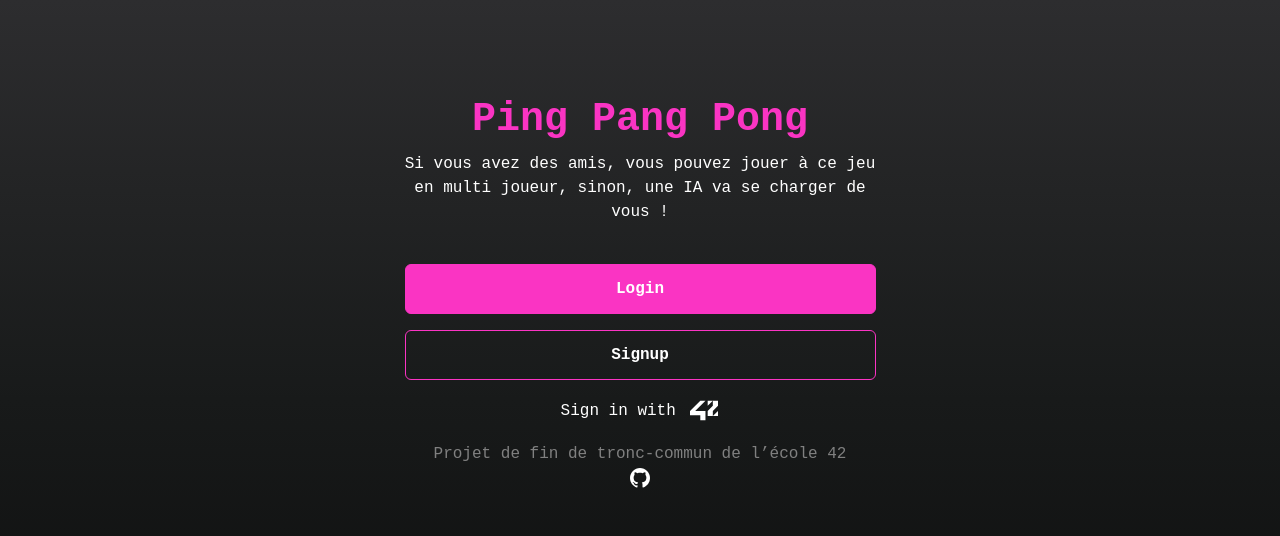
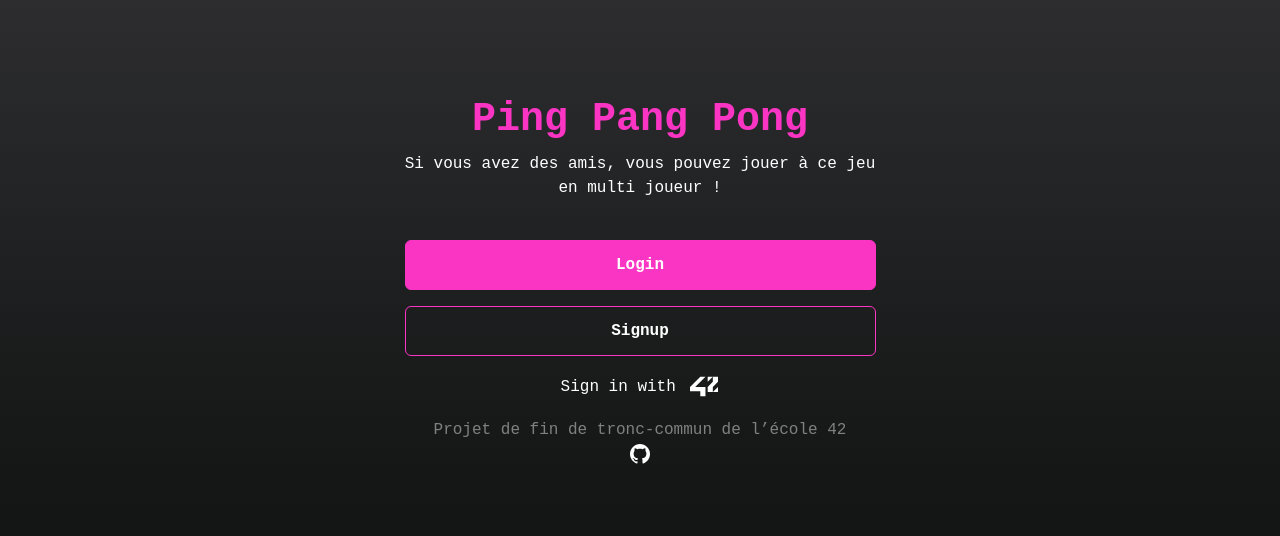
Before and after one commit to AntoineA67/ft_transcendence, a React (Create React App) app in the folder srcs/frontend/: page /login in a window 1280 px wide. Shown: the top 536 px of the page. Built offline with nearby package versions, Linux system fonts and the light colour scheme; no server answers.

Commit message:
sorry for the push on master, it was just a lit

```diff
--- a/srcs/frontend/src/pages/Login.tsx
+++ b/srcs/frontend/src/pages/Login.tsx
@@ -195,14 +195,14 @@ export function LandingPage() {
 
 	return (
 		<>
-			<div className="conatiner text-center">
+			<div className="text-center">
 				<div className="row justify-content-center h-100">
 					<div className='col-sm-6 col-lg-6'>
 						<div className="h-75 d-flex flex-column justify-content-evenly ">
 							<div className="w-75 align-self-center mt-5">
 								<h1 className='magenta-text mt-5'><b>Ping Pang Pong</b></h1>
 								<p className='white-text'>
-									Si vous avez des amis, vous pouvez jouer à ce jeu en multi joueur, sinon, une IA va se charger de vous !
+									Si vous avez des amis, vous pouvez jouer à ce jeu en multi joueur !
 								</p>
 							</div>
 							<div className="mt-4 d-flex flex-column gap-3 justify-content-center align-items-center" >
@@ -221,7 +221,7 @@ export function LandingPage() {
 					</div>
 				</div>
 			</div>
-			<footer className="d-flex flex-column align-items-center grey-text py-3">
+			<footer className="text-center d-flex flex-column align-items-center grey-text py-3">
 				Projet de fin de tronc-commun de l’école 42
 				<a href={github}><img src={githubLogo} /></a>
 				<p></p>
```
